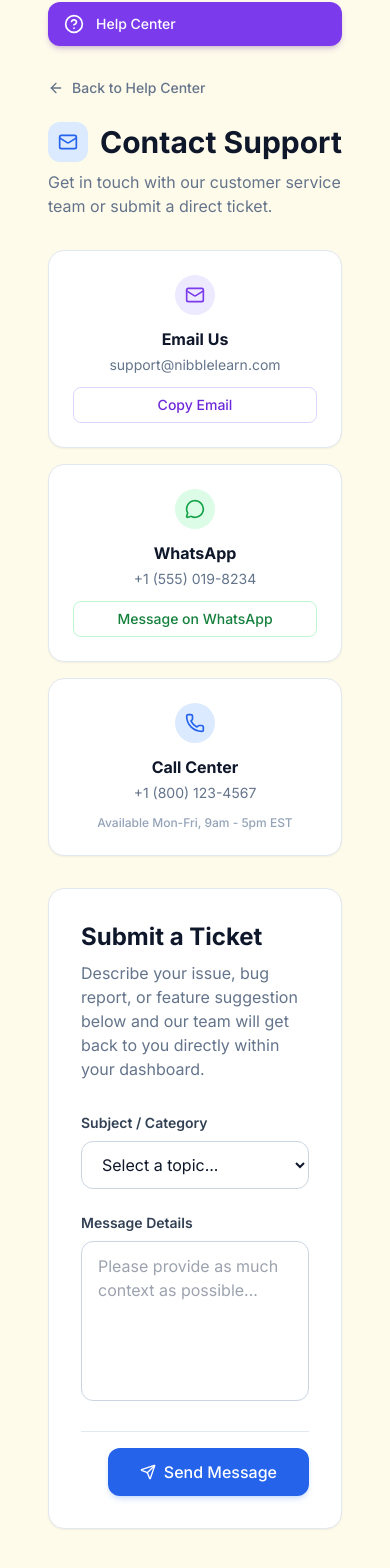
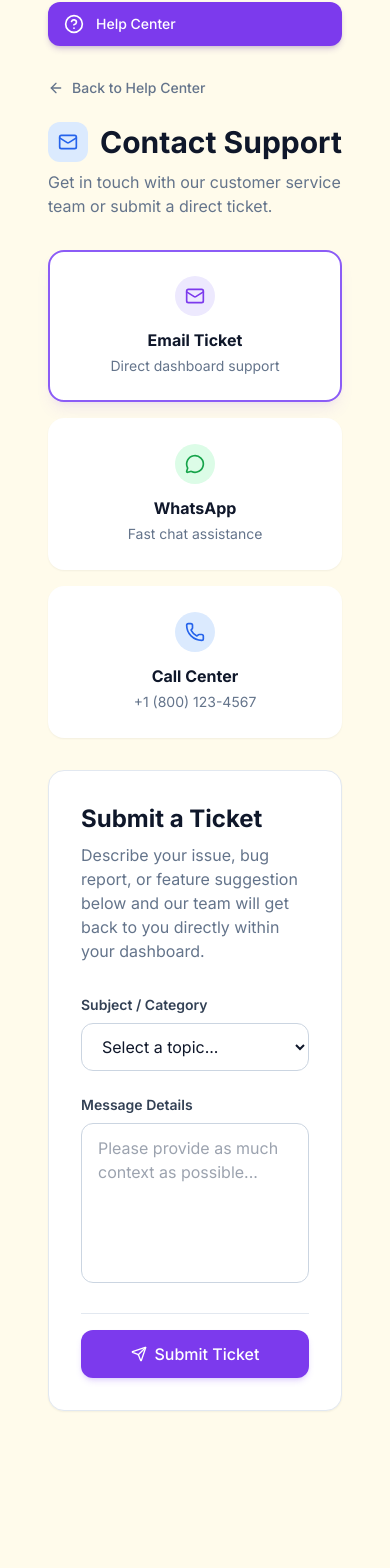
Before and after one commit to CodeCrafter19programmer/nibble-learn, a Next.js app: page /app/settings/help/contact in a window 390 px wide. Shown: the part 302-1870 px from the top of the page. After the commit the page ends 1809 px from the top, so only its background shows below. Built offline with nearby package versions, Linux system fonts and the light colour scheme.

Commit message:
feat: implement selectable contact method logic for help center form

```diff
--- a/src/app/app/settings/help/contact/page.tsx
+++ b/src/app/app/settings/help/contact/page.tsx
@@ -3,10 +3,12 @@
 import React, { useState } from "react"
 import { SettingsCard, SettingsCardContent } from "@/components/settings/SettingsCard"
 import { Button } from "@/components/ui/button"
-import { ArrowLeft, Mail, Phone, MessageCircle, Send, BadgeAlert, CheckCircle2 } from "lucide-react"
+import { ArrowLeft, Mail, Phone, MessageCircle, Send, CheckCircle2 } from "lucide-react"
 import Link from "next/link"
+import { cn } from "@/lib/utils"
 
 export default function ContactSupportPage() {
+    const [contactMethod, setContactMethod] = useState<"email" | "whatsapp" | "call">("email")
     const [subject, setSubject] = useState("")
     const [message, setMessage] = useState("")
     const [isSubmitting, setIsSubmitting] = useState(false)
@@ -14,11 +16,30 @@ export default function ContactSupportPage() {
 
     const handleSubmit = (e: React.FormEvent) => {
         e.preventDefault()
+
+        if (contactMethod === "call") {
+            window.location.href = "tel:+18001234567"
+            return
+        }
+
         if (!subject || !message) return
 
         setIsSubmitting(true)
 
-        // Mock submission
+        if (contactMethod === "whatsapp") {
+            const text = encodeURIComponent(`Subject: ${subject}\n\n${message}`)
+            window.open(`https://wa.me/15550198234?text=${text}`, "_blank")
+            setIsSubmitting(false)
+            setIsSuccess(true)
+            setSubject("")
+            setMessage("")
+            setTimeout(() => {
+                setIsSuccess(false)
+            }, 5000)
+            return
+        }
+
+        // Mock submission for email/ticket
         setTimeout(() => {
             setIsSubmitting(false)
             setIsSuccess(true)
@@ -50,33 +71,45 @@ export default function ContactSupportPage() {
 
                 {/* Contact Information Sidebar */}
                 <div className="md:col-span-1 space-y-4">
-                    <SettingsCard variant="slate">
+                    <div onClick={() => setContactMethod("email")}>
+                        <SettingsCard variant="slate" className={cn(
+                            "cursor-pointer transition-all border-2",
+                            contactMethod === "email" ? "border-violet-500 shadow-lg shadow-violet-500/10" : "border-transparent hover:border-slate-300 dark:hover:border-slate-700"
+                        )}>
                             <SettingsCardContent className="p-6 text-center space-y-3">
                                 <div className="w-10 h-10 rounded-full bg-violet-100 dark:bg-violet-900/30 mx-auto flex items-center justify-center text-violet-600 dark:text-violet-400">
                                     <Mail className="w-5 h-5" />
                                 </div>
                                 <div>
-                                <h3 className="font-bold text-slate-900 dark:text-white">Email Us</h3>
-                                <p className="text-sm text-slate-500 dark:text-slate-400 mt-1">support@nibblelearn.com</p>
+                                    <h3 className="font-bold text-slate-900 dark:text-white">Email Ticket</h3>
+                                    <p className="text-sm text-slate-500 dark:text-slate-400 mt-1">Direct dashboard support</p>
                                 </div>
-                            <Button variant="outline" className="w-full mt-4 h-9">Copy Email</Button>
                             </SettingsCardContent>
                         </SettingsCard>
+                    </div>
 
-                    <SettingsCard variant="slate">
+                    <div onClick={() => setContactMethod("whatsapp")}>
+                        <SettingsCard variant="slate" className={cn(
+                            "cursor-pointer transition-all border-2",
+                            contactMethod === "whatsapp" ? "border-green-500 shadow-lg shadow-green-500/10" : "border-transparent hover:border-slate-300 dark:hover:border-slate-700"
+                        )}>
                             <SettingsCardContent className="p-6 text-center space-y-3">
                                 <div className="w-10 h-10 rounded-full bg-green-100 dark:bg-green-900/30 mx-auto flex items-center justify-center text-green-600 dark:text-green-400">
                                     <MessageCircle className="w-5 h-5" />
                                 </div>
                                 <div>
                                     <h3 className="font-bold text-slate-900 dark:text-white">WhatsApp</h3>
-                                <p className="text-sm text-slate-500 dark:text-slate-400 mt-1">+1 (555) 019-8234</p>
+                                    <p className="text-sm text-slate-500 dark:text-slate-400 mt-1">Fast chat assistance</p>
                                 </div>
-                            <Button variant="outline" className="w-full mt-4 h-9 text-green-700 hover:text-green-800 dark:text-green-400 dark:hover:text-green-300 border-green-200 dark:border-green-900 hover:bg-green-50 dark:hover:bg-green-900/50">Message on WhatsApp</Button>
                             </SettingsCardContent>
                         </SettingsCard>
+                    </div>
 
-                    <SettingsCard variant="slate">
+                    <div onClick={() => setContactMethod("call")}>
+                        <SettingsCard variant="slate" className={cn(
+                            "cursor-pointer transition-all border-2",
+                            contactMethod === "call" ? "border-blue-500 shadow-lg shadow-blue-500/10" : "border-transparent hover:border-slate-300 dark:hover:border-slate-700"
+                        )}>
                             <SettingsCardContent className="p-6 text-center space-y-3">
                                 <div className="w-10 h-10 rounded-full bg-blue-100 dark:bg-blue-900/30 mx-auto flex items-center justify-center text-blue-600 dark:text-blue-400">
                                     <Phone className="w-5 h-5" />
@@ -85,28 +118,38 @@ export default function ContactSupportPage() {
                                     <h3 className="font-bold text-slate-900 dark:text-white">Call Center</h3>
                                     <p className="text-sm text-slate-500 dark:text-slate-400 mt-1">+1 (800) 123-4567</p>
                                 </div>
-                            <p className="text-xs text-slate-400 font-medium">Available Mon-Fri, 9am - 5pm EST</p>
                             </SettingsCardContent>
                         </SettingsCard>
+                    </div>
                 </div>
 
                 {/* Direct Issue Form */}
                 <div className="md:col-span-2">
                     <SettingsCard variant="slate">
                         <SettingsCardContent className="p-8">
-                            <h2 className="text-2xl font-bold text-slate-900 dark:text-white mb-2">Submit a Ticket</h2>
+                            <h2 className="text-2xl font-bold text-slate-900 dark:text-white mb-2">
+                                {contactMethod === 'email' && "Submit a Ticket"}
+                                {contactMethod === 'whatsapp' && "Message via WhatsApp"}
+                                {contactMethod === 'call' && "Call our Team"}
+                            </h2>
                             <p className="text-slate-500 dark:text-slate-400 mb-8">
-                                Describe your issue, bug report, or feature suggestion below and our team will get back to you directly within your dashboard.
+                                {contactMethod === 'email' && "Describe your issue, bug report, or feature suggestion below and our team will get back to you directly within your dashboard."}
+                                {contactMethod === 'whatsapp' && "Pre-fill your message below. We will seamlessly transfer you to WhatsApp to connect with an agent."}
+                                {contactMethod === 'call' && "Prefer talking to a real person? Connect instantly via our toll-free support line."}
                             </p>
 
                             {isSuccess && (
                                 <div className="mb-6 bg-green-50 dark:bg-emerald-900/20 text-green-700 dark:text-emerald-400 p-4 rounded-xl flex items-center gap-3 border border-green-200 dark:border-emerald-800/50">
                                     <CheckCircle2 className="w-5 h-5" />
-                                    <p className="font-medium">Message sent successfully! We'll be in touch soon.</p>
+                                    <p className="font-medium">
+                                        {contactMethod === 'whatsapp' ? "Opening WhatsApp..." : "Message sent successfully! We'll be in touch soon."}
+                                    </p>
                                 </div>
                             )}
 
                             <form onSubmit={handleSubmit} className="space-y-6">
+                                {contactMethod !== "call" && (
+                                    <>
                                         <div>
                                             <label className="block text-sm font-semibold text-slate-700 dark:text-slate-300 mb-2">
                                                 Subject / Category
@@ -114,7 +157,7 @@ export default function ContactSupportPage() {
                                             <select
                                                 value={subject}
                                                 onChange={(e) => setSubject(e.target.value)}
-                                        className="w-full bg-white dark:bg-slate-950 border border-slate-300 dark:border-slate-700 rounded-xl px-4 py-3 text-slate-900 dark:text-white focus:outline-none focus:ring-2 focus:ring-blue-500"
+                                                className="w-full bg-white dark:bg-slate-950 border border-slate-300 dark:border-slate-700 rounded-xl px-4 py-3 text-slate-900 dark:text-white focus:outline-none focus:ring-2 focus:ring-violet-500"
                                                 required
                                             >
                                                 <option value="" disabled>Select a topic...</option>
@@ -134,23 +177,40 @@ export default function ContactSupportPage() {
                                                 value={message}
                                                 onChange={(e) => setMessage(e.target.value)}
                                                 placeholder="Please provide as much context as possible..."
-                                        className="w-full bg-white dark:bg-slate-950 border border-slate-300 dark:border-slate-700 rounded-xl px-4 py-3 text-slate-900 dark:text-white focus:outline-none focus:ring-2 focus:ring-blue-500 resize-none h-40"
+                                                className="w-full bg-white dark:bg-slate-950 border border-slate-300 dark:border-slate-700 rounded-xl px-4 py-3 text-slate-900 dark:text-white focus:outline-none focus:ring-2 focus:ring-violet-500 resize-none h-40"
                                                 required
                                             />
                                         </div>
+                                    </>
+                                )}
+
+                                {contactMethod === "call" && (
+                                    <div className="py-12 text-center bg-slate-50 dark:bg-slate-900/50 border border-slate-200 dark:border-slate-800 rounded-2xl">
+                                        <Phone className="w-12 h-12 mx-auto mb-4 text-slate-300 dark:text-slate-600" />
+                                        <h3 className="text-xl font-bold text-slate-900 dark:text-white mb-2">1-800-123-4567</h3>
+                                        <p className="text-sm text-slate-500 dark:text-slate-400">Available Mon-Fri, 9am - 5pm EST</p>
+                                    </div>
+                                )}
 
                                 <div className="pt-4 border-t border-slate-200 dark:border-slate-800 flex justify-end">
                                     <Button
                                         type="submit"
                                         disabled={isSubmitting}
-                                        className="bg-blue-600 hover:bg-blue-700 text-white shadow-md shadow-blue-500/20 px-8 h-12 rounded-xl text-base font-medium transition-all"
+                                        className={cn(
+                                            "text-white shadow-md px-8 h-12 rounded-xl text-base font-medium transition-all w-full md:w-auto",
+                                            contactMethod === "whatsapp" ? "bg-green-600 hover:bg-green-700 shadow-green-500/20" :
+                                                contactMethod === "call" ? "bg-slate-900 hover:bg-slate-800 dark:bg-white dark:hover:bg-slate-100 dark:text-slate-900" :
+                                                    "bg-violet-600 hover:bg-violet-700 shadow-violet-500/20"
+                                        )}
                                     >
                                         {isSubmitting ? (
                                             <>Processing...</>
+                                        ) : contactMethod === "whatsapp" ? (
+                                            <><MessageCircle className="w-4 h-4 mr-2" /> Send via WhatsApp</>
+                                        ) : contactMethod === "call" ? (
+                                            <><Phone className="w-4 h-4 mr-2" /> Call Support Now</>
                                         ) : (
-                                            <>
-                                                <Send className="w-4 h-4 mr-2" /> Send Message
-                                            </>
+                                            <><Send className="w-4 h-4 mr-2" /> Submit Ticket</>
                                         )}
                                     </Button>
                                 </div>
```
Lines whose indentation alone changed are shown as unchanged.
